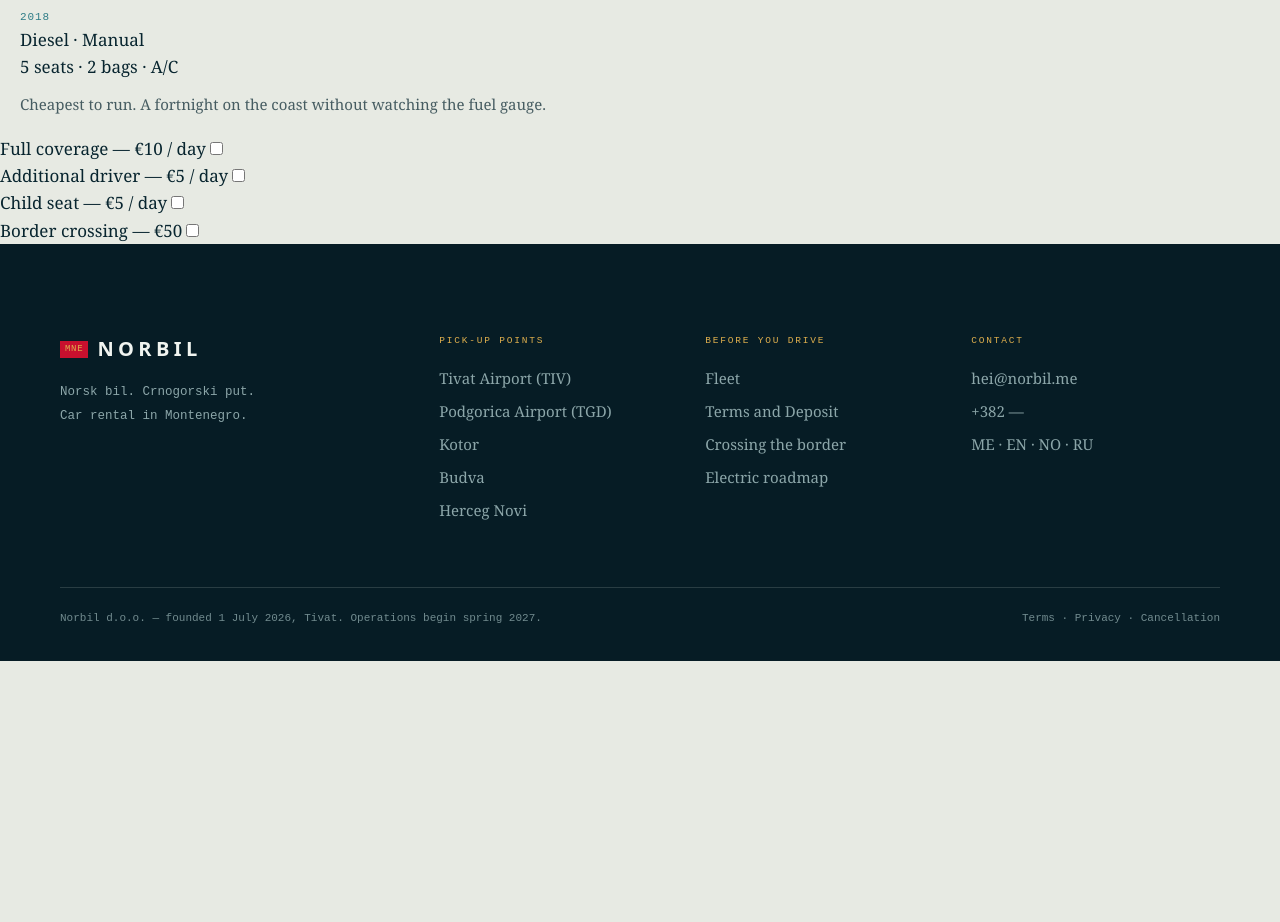
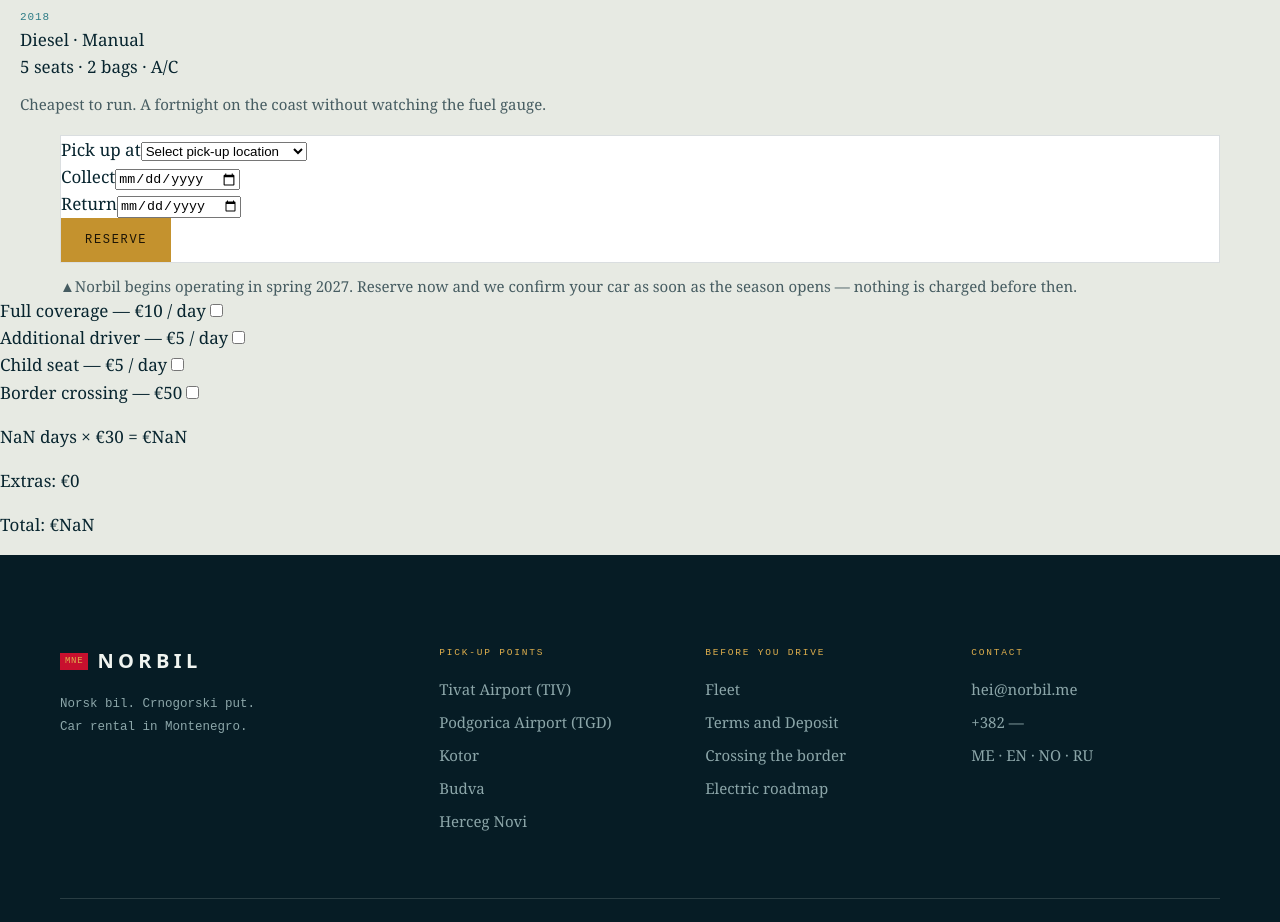
Before and after one commit to Dusko89/Norbil-rent-a-car, a React (Vite) app: page /vozila/renault-clio in a window 1280 px wide. Shown: the part 1060-1982 px from the top of the page. Before the commit the page ends 1721 px from the top, so only its background shows below. Built offline with nearby package versions, Linux system fonts and the light colour scheme.

Commit message:
Add date selection and price calculation to car page
- Dates and location read from URL, kept in local state
- Extras priced per day or one-off
- Live total updates on any change

```diff
--- a/src/components/Booking.jsx
+++ b/src/components/Booking.jsx
@@ -1,5 +1,6 @@
 import styles from "./Booking.module.css";
 import { useState } from "react";
+import {useSearchParams} from "react-router-dom";
 
 const locationLabels = {
     podgorica: "Podgorica Airport (TGD)",
@@ -19,8 +20,12 @@
     const [collectDate, setCollectDate] = useState("");
     const [returnDate, setReturnDate] = useState("");
     const [message, setMessage] = useState("");
+    const [searchParams, setSearchParams] = useSearchParams()
+
+
 
     const handleSubmit = (e) => {
+
         e.preventDefault();
         if (!location) {
             setMessage("Choose pick-up location!");
@@ -40,7 +45,9 @@
 
         const days = Math.round((new Date(returnDate) - new Date(collectDate)) / 86400000);
         setMessage(`${days} days from ${locationLabels[location]}. Pick a car below.`);
+        setSearchParams({from: collectDate, to: returnDate, loc: location})
         document.getElementById("fleet").scrollIntoView({behavior: "smooth"});
+
 
     }
 
--- a/src/components/CarCard.jsx
+++ b/src/components/CarCard.jsx
@@ -1,5 +1,5 @@
 import styles from "./CarCard.module.css";
-import {Link} from "react-router-dom";
+import {Link, useSearchParams} from "react-router-dom";
 
 
 const typeLabels = { hatchback: "Hatchback", wagon: "Station wagon", mpv: "MPV" };
@@ -8,9 +8,12 @@
 const fuelLabels = {petrol: "Petrol", diesel: "Diesel"};
 
 
+
 const CarCard = ({ car }) => {
+    const [searchParams] = useSearchParams()
+    const query = searchParams.toString();
     return (
-        <Link className={styles.card} to={`/vozila/${car.id}`}>
+        <Link className={styles.card} to={`/vozila/${car.id}?${query}`}>
             <div className={styles.visual}>
                 <img src={car.image} alt={car.name} loading="lazy" />
             </div>
--- a/src/pages/CarPage.jsx
+++ b/src/pages/CarPage.jsx
@@ -1,4 +1,5 @@
 import {useParams} from "react-router-dom";
+import {useSearchParams} from "react-router-dom";
 import cars from "../data/cars.json";
 import styles from "../components/CarCard.module.css";
 import extras from "../data/extras.json";
@@ -13,6 +14,13 @@
 
 
 const CarPage = () => {
+
+    const [searchParams] = useSearchParams();
+    const [collectDate, setCollectDate] = useState(searchParams.get("from") || "");
+    const [returnDate, setReturnDate] = useState(searchParams.get("to") || "");
+    const [location, setLocation] = useState(searchParams.get("loc") || "");
+
+
     const {id} = useParams()
     const car = cars.find(c => c.id === id)
 
@@ -30,6 +38,26 @@
     if (!car) {
         return <p>Car not found.</p>;
     }
+
+
+
+    const days = Math.round((new Date(returnDate) - new Date(collectDate)) / 86400000);
+    const basePrice = days * car.pricePerDay;
+
+
+    const extrasPrices= selected.map(id => {
+            const extra = extras.find(e => e.id === id);
+            return extra.perDay ? extra.price * days : extra.price;
+        })
+
+    const extrasTotal = extrasPrices.reduce((sum, price) => sum + price, 0);
+
+    let total = basePrice + extrasTotal;
+
+
+
+
+
 
     return (
         <div>
@@ -54,6 +82,59 @@
                 </div>
             </div>
 
+
+
+            <section className={styles.book} id="book">
+                <div className="shell">
+                    <form className={styles.card} >
+
+                        <div className={styles.field}>
+                            <label htmlFor="loc">Pick up at</label>
+                            <select id="loc" value={location} onChange={
+                                (e) => setLocation(e.target.value)} >
+
+                                <option value="">Select pick-up location</option>
+                                <option value = "podgorica">Podgorica Airport (TGD)</option>
+                                <option value = "tivat">Tivat Airport (TIV)</option>
+                                <option value = "kotor">Kotor</option>
+                                <option value = "budva">Budva</option>
+                                <option value = "hercegnovi">Herceg Novi</option>
+
+                            </select>
+                        </div>
+
+                        <div className={styles.field}>
+                            <label htmlFor="d1">Collect</label>
+                            <input id="d1" type="date" min= "2026-09-01" value={collectDate} onChange={
+                                (e) => setCollectDate(e.target.value)
+                            } />
+                        </div>
+
+                        <div className={styles.field}>
+                            <label htmlFor="d2">Return</label>
+                            <input id="d2" type="date" min= "2026-09-01" value={ returnDate } onChange={
+                                (e) => setReturnDate(e.target.value)
+                            } />
+                        </div>
+
+                        <div className={styles.go}>
+                            <button className="gold-btn" type="submit">Reserve</button>
+                        </div>
+
+                    </form>
+
+
+                    <p className={styles.note}>
+                        <span>▲</span>
+                        <span>Norbil begins operating in spring 2027. Reserve now and we confirm your car as soon as the season opens — nothing is charged before then.</span>
+                    </p>
+                </div>
+            </section>
+
+
+
+
+
             {extras.map(extra => (
                 <div key={extra.id}>
 
@@ -70,8 +151,16 @@
 
                 </div>
 
+
             ))
             }
+
+            <div>
+                <p>{days} days × €{car.pricePerDay} = €{basePrice}</p>
+                <p>Extras: €{extrasTotal}</p>
+                <p>Total: €{total}</p>
+            </div>
+
         </div>
 
     )
```
